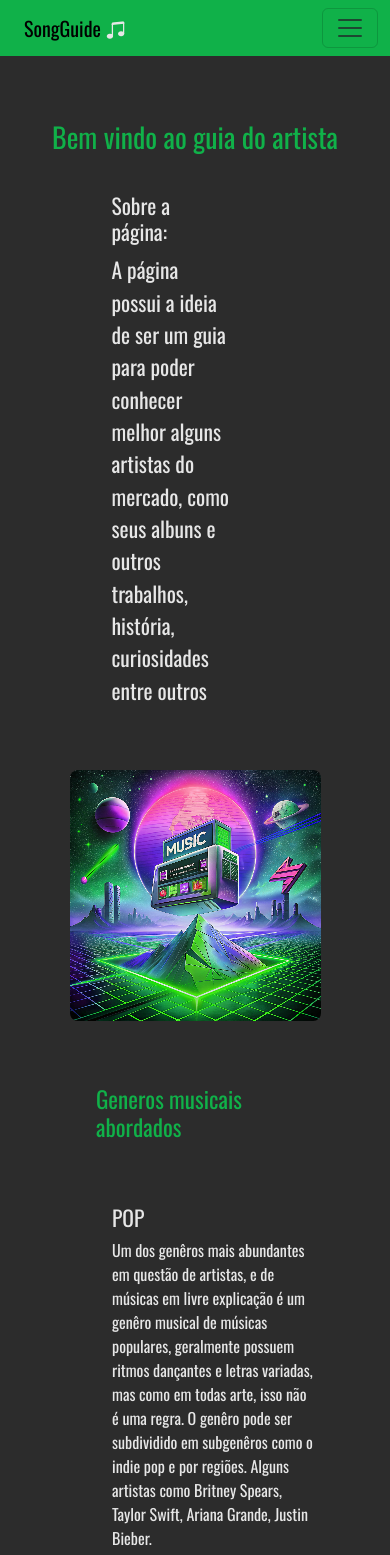
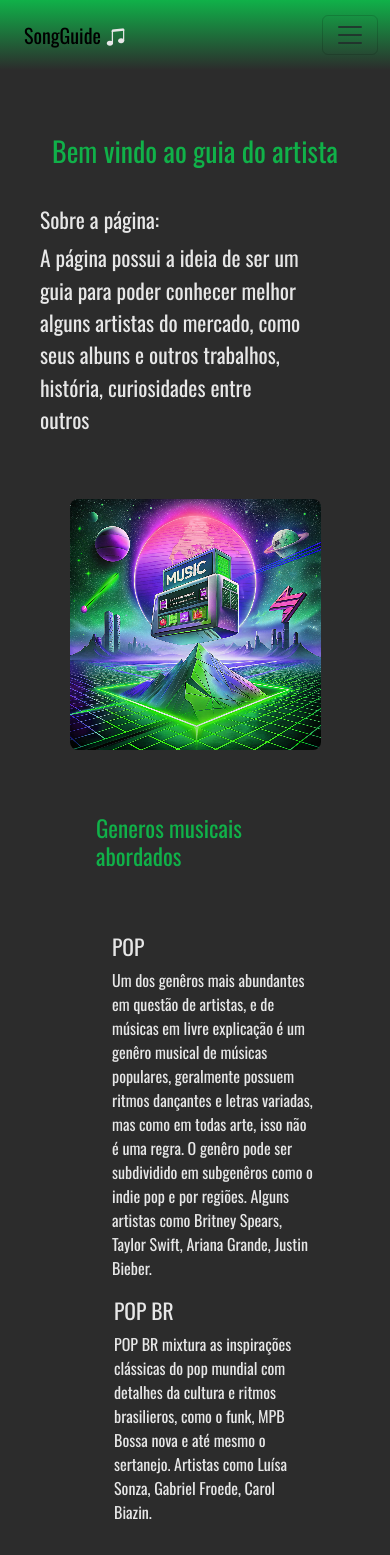
Before and after one commit to Guilherme26BC/SongGuide, a plain HTML site: page index.html in a window 390 px wide. Shown: the top 1555 px of the page. Drawn offline with nearby package versions, Linux system fonts and the light colour scheme.

Commit message:
Add files via upload

```diff
--- a/css/style.css
+++ b/css/style.css
@@ -32,7 +32,13 @@
 .bg-card-DG{
     background-color:var(--color-darkGray);
 }
-
+nav{
+    background: linear-gradient( #10B149,#2C2C2C) ;
+    height: 70px;
+}
+footer{
+   background: linear-gradient(#2C2C2C, #10B149) ;
+}
 .text-greenS{
     color: var(--color-green);
 }
@@ -62,13 +68,12 @@
 .destaqueP{
     font-size: 150%;
 }
-
+/*cards dos álbuns
 /*Sequência de comados que permitem o card virar*/
 .card-container {
     perspective: 1000px;
     width: 100%; /* Aumente conforme necessário */
-    height: 75vh; /* Aumente conforme necessário */
-    min-height: 470px;
+    height:80vh; /* Aumente conforme necessário */
     margin: 10px; /* Espaçamento entre cartas */
 }
 
@@ -101,8 +106,6 @@
     align-items: center;
     justify-content: center;
     /* Adicionando um tamanho mínimo para garantir visibilidade */
-    min-height: 100%;
-    min-width: 100%;
     cursor: pointer;
 }
 .containerBack{
@@ -112,11 +115,19 @@
 .flipped .card {
     transform: rotateY(180deg);
 }
-
+/*arrumando pra melhorar a responsividade */
 .divAtriz{
     padding: 0 5%;
     box-sizing: border-box;
 }
+.textoIntro{
+    width:50%;
+    height: 50%;
+}
+.subPop{
+    padding: 2% 5%;
+}
+
 @media(max-width: 320px){
     .containerBack{
         width: 100%;
@@ -132,6 +143,16 @@
         justify-content: center;
         align-items: center;
     }
+    .textoIntro{
+        width: 50%;
+    }
+    .subPop{
+        padding: 1%;
+    }
+    .card-container{
+        height: 50vh;
+        width: 100%;
+    }
 
 }
 @media(max-width: 1000px){
--- a/index.html
+++ b/index.html
@@ -15,8 +15,8 @@
   </head>
 
 <body class="bg-blackMain">
-  <nav class="navbar navbar-expand-lg bg-body-tertiary p-0 m-0 w-100">
-    <div class="container-fluid bg-greenS py-2 ps-4 ">
+  <nav class="navbar navbar-expand-lg  p-0 m-0 w-100">
+    <div class="container-fluid  py-2 ps-4 ">
 
       <a class="navbar-brand" href="./index.html">SongGuide <i class="bi bi-music-note-beamed"></i></a>
 
@@ -58,7 +58,7 @@
     <article id="artistas" class="my-3">
       <h1 class="text-center text-greenS">Bem vindo ao guia do artista</h1>
       <div class="my-4 d-flex flex-row p-3 gap-5 row justify-content-center">
-        <div class="col-md-4 text w-50 justify-content-end me-5">
+        <div class="col-md-4 text justify-content-end me-5 textoIntro">
           <div class=" col-md-6 fs-4 ms-auto">
             <h4>Sobre a página:</h4>
             <p class="text text-break">
@@ -80,7 +80,7 @@
           de músicas populares, geralmente possuem ritmos dançantes e letras variadas, mas como em todas arte, isso não
           é uma regra. O genêro pode ser subdividido em subgenêros como o indie pop e por regiões. Alguns artistas como
           Britney Spears, Taylor Swift, Ariana Grande, Justin Bieber.</p>
-        <div class="p-5">
+        <div class="subPop">
           <h4>POP BR</h4>
           <p>POP BR mixtura as inspirações clássicas do pop mundial com detalhes da cultura e ritmos brasilieros, como o
             funk, MPB Bossa nova e até mesmo o sertanejo. Artistas como Luísa Sonza, Gabriel Froede, Carol Biazin.</p>
@@ -242,7 +242,7 @@
     </section>
 
   </main>
-  <footer class="bg-greenS heightFoot mx-0">
+  <footer class="heightFoot mx-0">
     <div class="row px-5 d-flex justify-content-center align-content-center w-100">
       <div class="col-lg-6 col-sm-12 my-5 text-center">
         <h3 class="text-black ">SongGuide <i class="bi bi-music-note-beamed text-black"></i></h1>
```
Also changed, not shown: pages/AGrande.html (+1 -1 lines), pages/BEilish.html (+3 -3 lines), pages/CBiazin.html (+1 -1 lines), pages/MBeer.html (+1 -1 lines), pages/gFroede.html (+1 -1 lines), pages/sza.html (+1 -1 lines).
